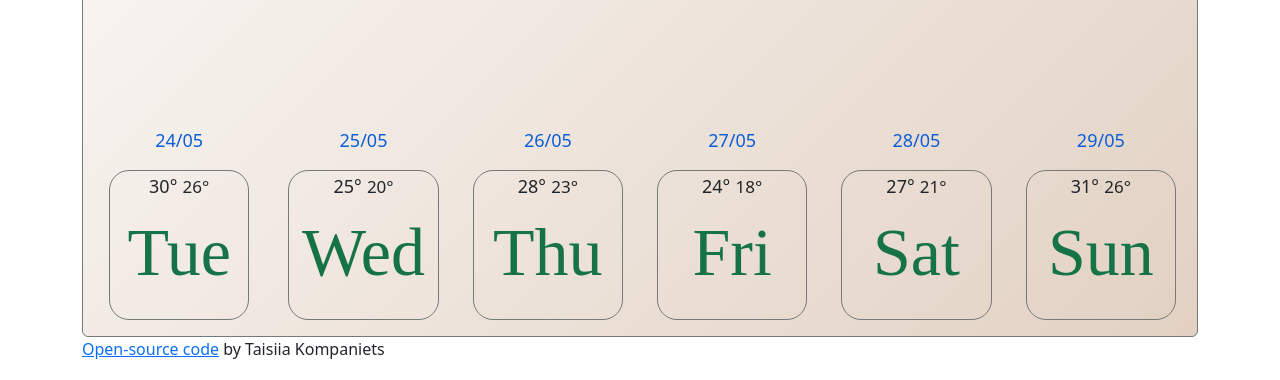
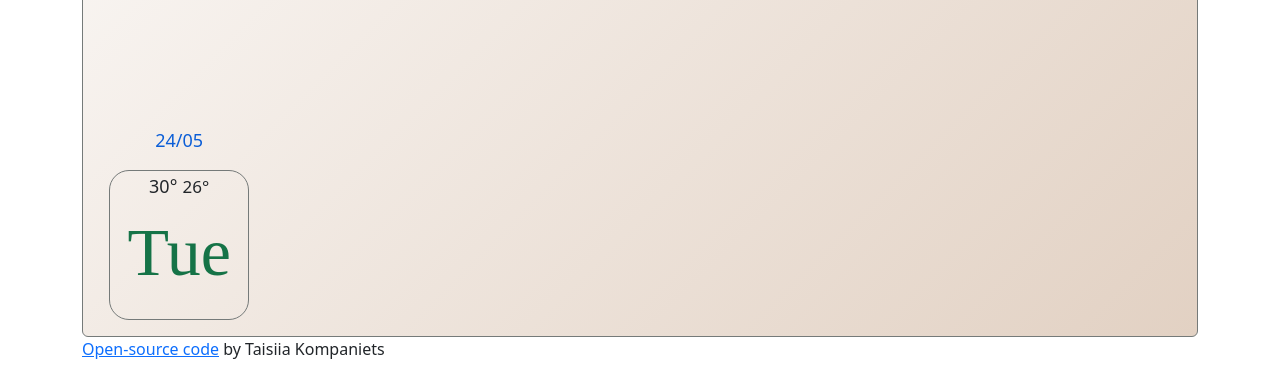
Before and after one commit to TaisiiaK/Weather-App, a plain HTML site: page index.html in a window 1280 px wide. Shown: the part 420-800 px from the top of the page. Drawn offline with nearby package versions, Linux system fonts and the light colour scheme; no server answers.

Commit message:
delete html col forecast

```diff
--- a/index.html
+++ b/index.html
@@ -78,46 +78,6 @@
             <div class="col-2">
               <div class="weather-forecast" id="forecast"> </div>
             </div>
-            <div class="col-2">
-              <p class="date">25/05</p>
-              <div class="col border">
-                <span class="weather-forecast-temperature-max">25°</span>
-                <span class="weather-forecast-temperature-min">20°</span>
-                <p class="day">Wed</p>
-              </div>
-            </div>
-            <div class="col-2">
-              <p class="date">26/05</p>
-              <div class="col border">
-                <span class="weather-forecast-temperature-max">28°</span>
-                <span class="weather-forecast-temperature-min">23°</span>
-                <p class="day">Thu</p>
-              </div>
-            </div>
-            <div class="col-2">
-              <p class="date">27/05</p>
-              <div class="col border">
-                <span class="weather-forecast-temperature-max">24°</span>
-                <span class="weather-forecast-temperature-min">18°</span>
-                <p class="day">Fri</p>
-              </div>
-            </div>
-            <div class="col-2">
-              <p class="date">28/05</p>
-              <div class="col border">
-                <span class="weather-forecast-temperature-max">27°</span>
-                <span class="weather-forecast-temperature-min">21°</span>
-                <p class="day">Sat</p>
-              </div>
-            </div>
-            <div class="col-2">
-              <p class="date">29/05</p>
-              <div class="col border">
-                <span class="weather-forecast-temperature-max">31°</span>
-                <span class="weather-forecast-temperature-min">26°</span>
-                <p class="day">Sun</p>
-              </div>
-            </div>
           </div>
         </div>
       </div>
```
